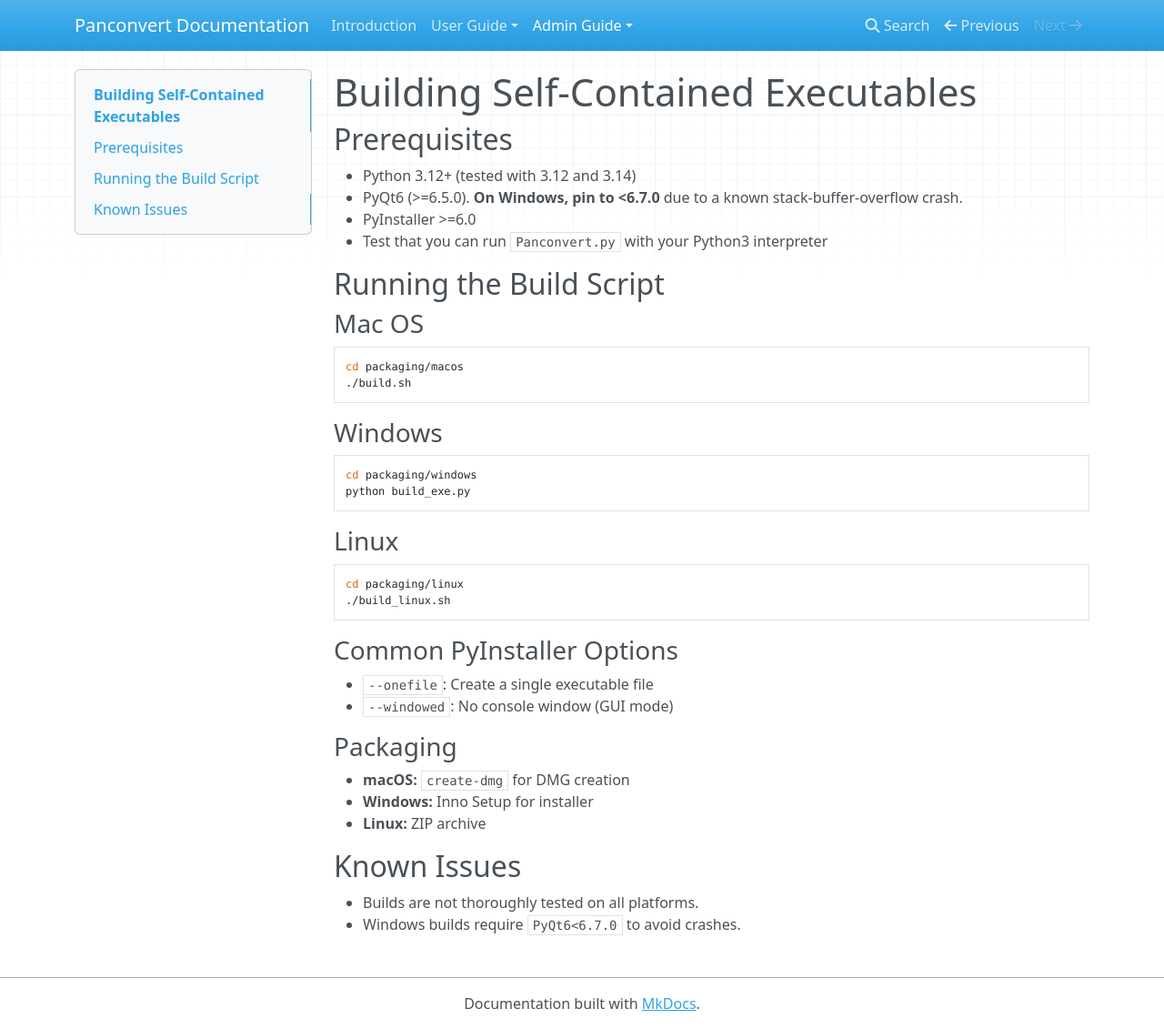
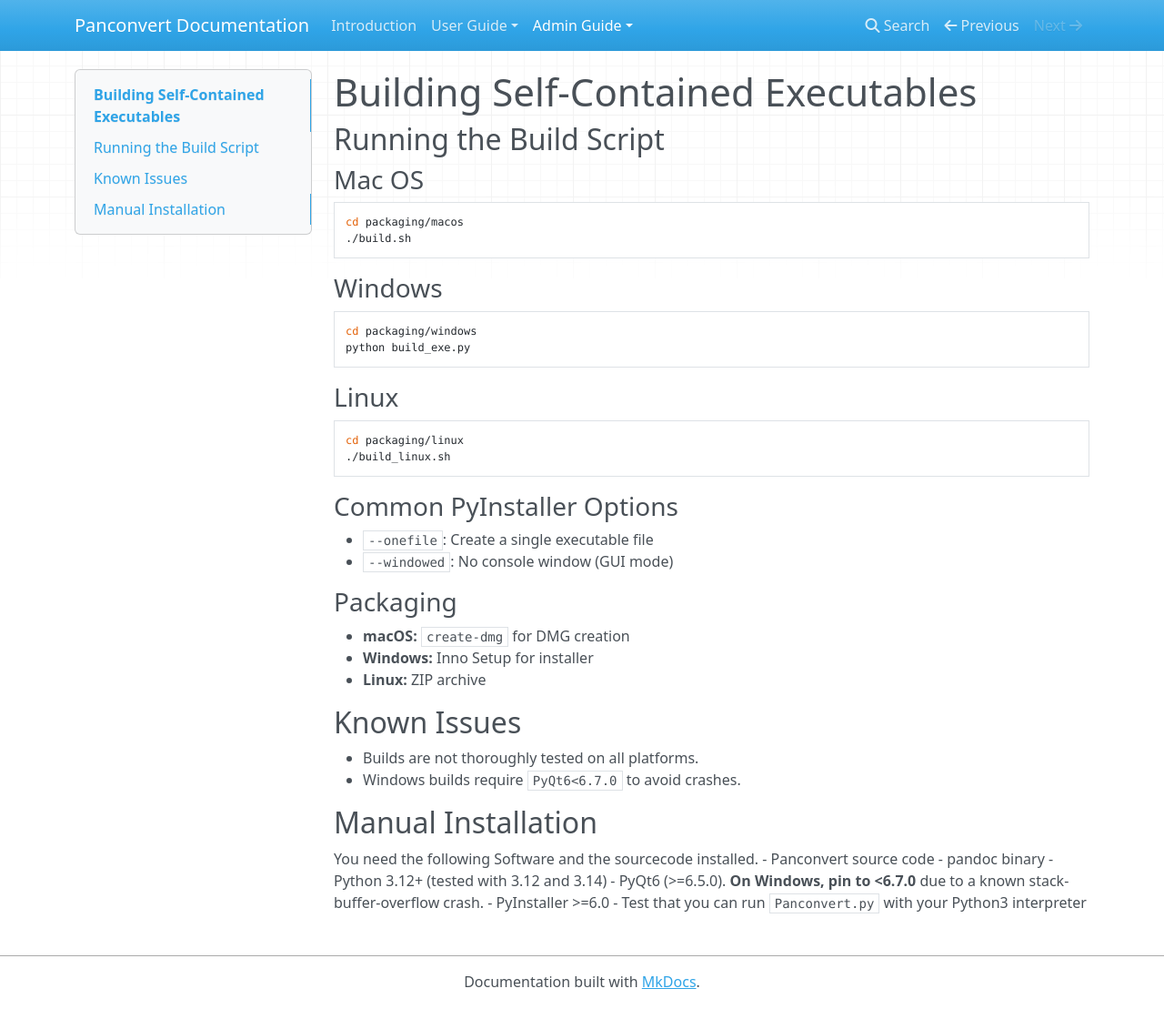
Before and after one commit to apaeffgen/PanConvert, an MkDocs documentation site: the page built from docs/Developer/Build_Instructions.md, in a window 1280 px wide and 1131 px high. Shown: the whole window at 91% size. Built offline with MkDocs 1.6.1, drawn with Linux system fonts in a browser that asks for light colours; nearby versions of some CDN libraries.

Commit message:
Updating the Documentation: for the manual installation

```diff
--- a/docs/Developer/Build_Instructions.md
+++ b/docs/Developer/Build_Instructions.md
@@ -1,11 +1,4 @@
 # Building Self-Contained Executables
-
-## Prerequisites
-
-- Python 3.12+ (tested with 3.12 and 3.14)
-- PyQt6 (>=6.5.0). **On Windows, pin to <6.7.0** due to a known stack-buffer-overflow crash.
-- PyInstaller >=6.0
-- Test that you can run `Panconvert.py` with your Python3 interpreter
 
 ## Running the Build Script
 
@@ -42,3 +35,12 @@
 
 - Builds are not thoroughly tested on all platforms.
 - Windows builds require `PyQt6<6.7.0` to avoid crashes.
+
+## Manual Installation
+You need the following Software and the sourcecode installed.
+- Panconvert source code
+- pandoc binary
+- Python 3.12+ (tested with 3.12 and 3.14)
+- PyQt6 (>=6.5.0). **On Windows, pin to <6.7.0** due to a known stack-buffer-overflow crash.
+- PyInstaller >=6.0
+- Test that you can run `Panconvert.py` with your Python3 interpreter
```
